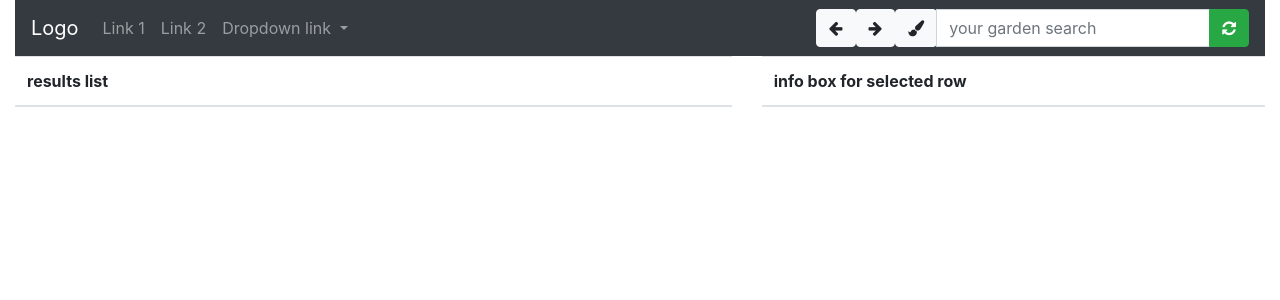
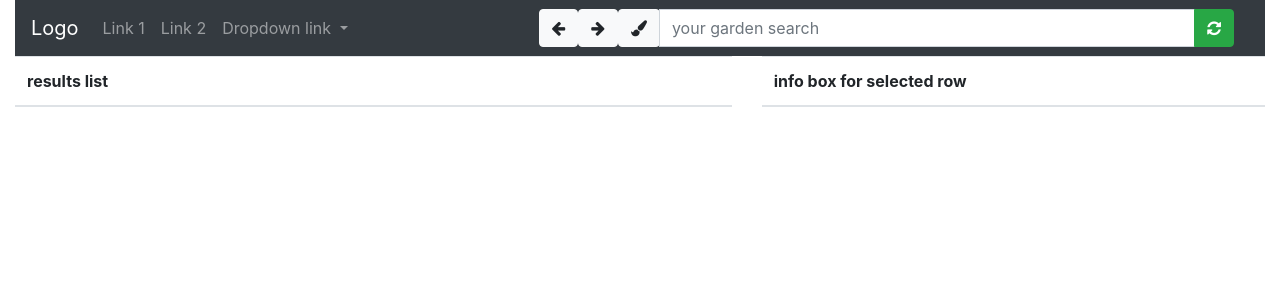
Before and after one commit to Ghini/server, a Django app: page /browse/ in a window 1280 px wide. Shown: the top 300 px of the page. Run offline with Django 3.2, Linux system fonts and the light colour scheme; lists and menus that the app fills with data are empty; some libraries are stand-ins or nearby versions.

Commit message:
work in progress, reorganizing navigation bar

```diff
--- a/browse/templates/index.html
+++ b/browse/templates/index.html
@@ -238,11 +238,11 @@
   </head>
   <body class="container-fluid">
     <nav class="navbar navbar-expand-sm bg-dark navbar-dark">
+      <!-- Brand -->
+      <a class="navbar-brand" href="#">Logo</a>
+
+      <!-- Links -->
       <ul class="navbar-nav mr-auto">
-        <!-- Brand -->
-        <li class="navbar-brand" href="#">Logo</li>
-
-        <!-- Links -->
         <li class="nav-item">
           <a class="nav-link" href="#">Link 1</a>
         </li>
@@ -262,8 +262,7 @@
           </div>
         </li>
       </ul>
-
-      <div class="navbar-nav">
+      <div class="navbar-nav col-sm-7">
         <div class="input-group">
           <button class="btn btn-light" id="pop-from-history">
             <span class="fa fa-arrow-left"></span>
@@ -281,7 +280,7 @@
             </button>
           </div>
         </div>
-      </div>
+
     </nav>
 
     <div id="ContextMenu-AccessionList" class="dropdown-menu">
```
